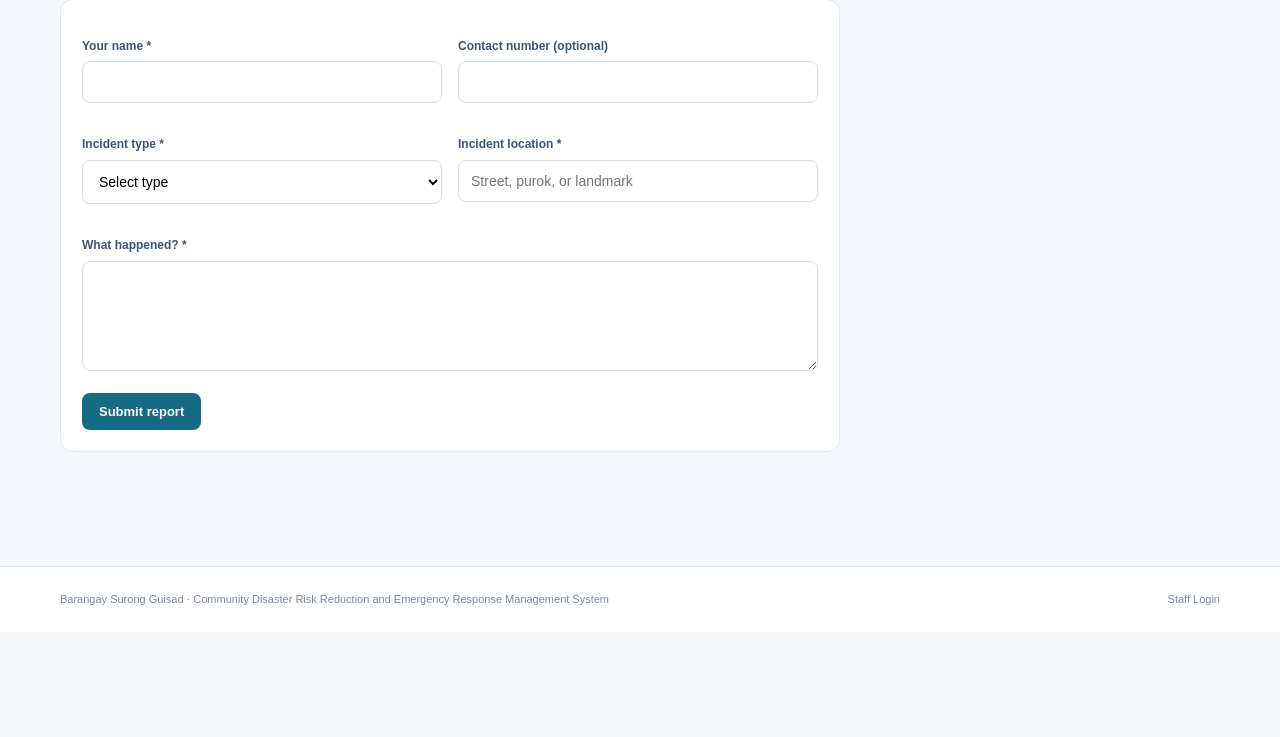
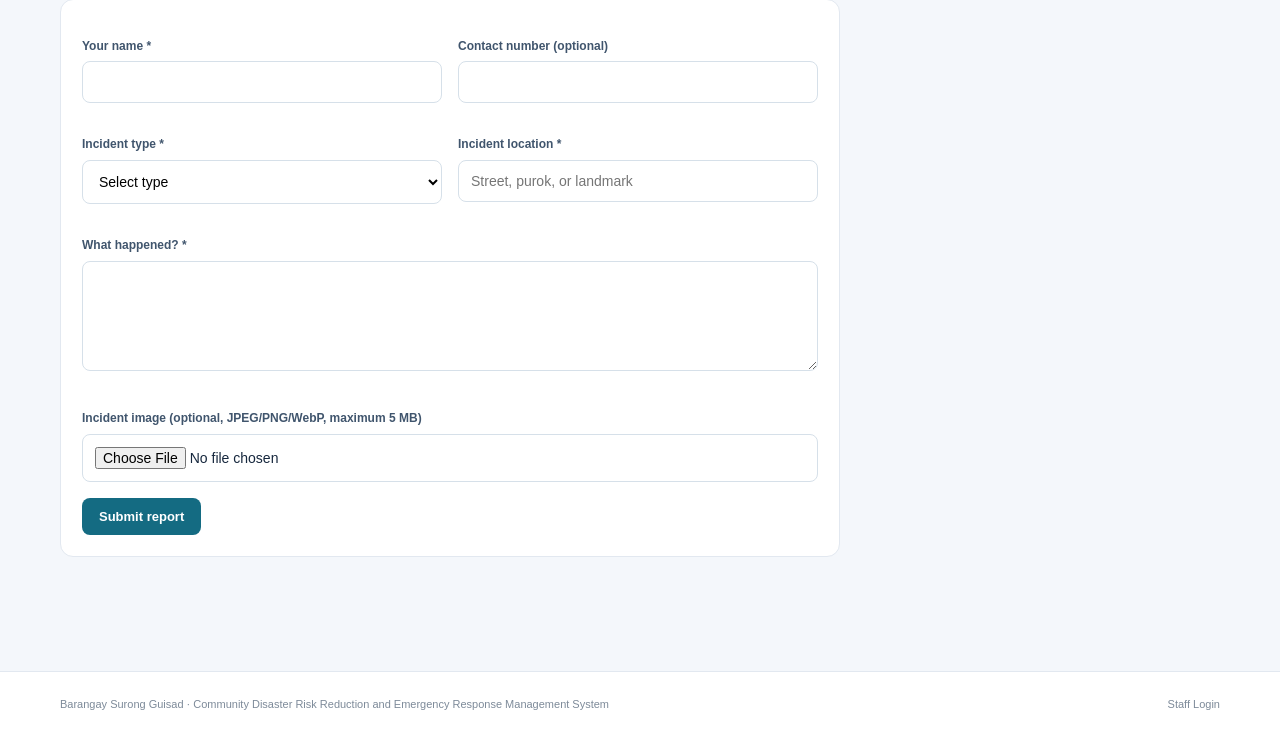
Before and after one commit to Diwagj/communitydisaster, a PHP site: page /report-incident.php in a window 1280 px wide. Shown: the part 225-962 px from the top of the page. Before the commit the page ends 830 px from the top, so only its background shows below. Run offline with PHP 8.4, Linux system fonts and the light colour scheme.

Commit message:
Add image upload functionality to incident reporting form

```diff
--- a/report-incident.php
+++ b/report-incident.php
@@ -3,6 +3,8 @@ require_once __DIR__ . '/includes/auth.php';
 
 $errors = [];
 $successMessage = '';
+$uploadedImagePath = null;
+$uploadedAbsolutePath = null;
 
 $formData = [
     'reporter_name' => '',
@@ -50,8 +52,32 @@ if ($_SERVER['REQUEST_METHOD'] === 'POST') {
         $errors[] = 'Provide the incident location (maximum 255 characters).';
     }
 
+    // Optional evidence image: verified JPEG, PNG or WebP only, maximum 5 MB.
+    if (isset($_FILES['incident_image']) && $_FILES['incident_image']['error'] !== UPLOAD_ERR_NO_FILE) {
+        if ($_FILES['incident_image']['error'] !== UPLOAD_ERR_OK || $_FILES['incident_image']['size'] > 5 * 1024 * 1024) {
+            $errors[] = 'The image must be 5 MB or smaller and upload successfully.';
+        } else {
+            $finfo = new finfo(FILEINFO_MIME_TYPE);
+            $mime = $finfo->file($_FILES['incident_image']['tmp_name']);
+            $allowedImages = ['image/jpeg'=>'jpg', 'image/png'=>'png', 'image/webp'=>'webp'];
+            if (!isset($allowedImages[$mime])) $errors[] = 'Upload a JPEG, PNG, or WebP image only.';
+        }
+    }
+
     if (empty($errors)) {
         try {
+            if (isset($_FILES['incident_image']) && $_FILES['incident_image']['error'] === UPLOAD_ERR_OK) {
+                $uploadDirectory = __DIR__ . '/storage/incident_uploads';
+                if (!is_dir($uploadDirectory) && !mkdir($uploadDirectory, 0750, true) && !is_dir($uploadDirectory)) {
+                    throw new RuntimeException('Upload directory could not be created.');
+                }
+                $fileName = bin2hex(random_bytes(16)) . '.' . $allowedImages[$mime];
+                $uploadedAbsolutePath = $uploadDirectory . '/' . $fileName;
+                if (!move_uploaded_file($_FILES['incident_image']['tmp_name'], $uploadedAbsolutePath)) {
+                    throw new RuntimeException('Image could not be saved.');
+                }
+                $uploadedImagePath = 'storage/incident_uploads/' . $fileName;
+            }
             $insertIncident = db()->prepare(
                 "INSERT INTO incidents
                     (
@@ -61,6 +87,7 @@ if ($_SERVER['REQUEST_METHOD'] === 'POST') {
                         incident_type,
                         description,
                         location,
+                        image_path,
                         status
                     )
                  VALUES
@@ -71,6 +98,7 @@ if ($_SERVER['REQUEST_METHOD'] === 'POST') {
                         :incident_type,
                         :description,
                         :location,
+                        :image_path,
                         'reported'
                     )"
             );
@@ -83,6 +111,7 @@ if ($_SERVER['REQUEST_METHOD'] === 'POST') {
                 'incident_type' => $formData['incident_type'],
                 'description' => $formData['description'],
                 'location' => $formData['location'],
+                'image_path' => $uploadedImagePath,
             ]);
 
             $successMessage = 'Your incident report has been submitted. The barangay team will review the information.';
@@ -94,7 +123,8 @@ if ($_SERVER['REQUEST_METHOD'] === 'POST') {
                 'description' => '',
                 'location' => '',
             ];
-        } catch (PDOException $exception) {
+        } catch (Throwable $exception) {
+            if ($uploadedAbsolutePath !== null && is_file($uploadedAbsolutePath)) unlink($uploadedAbsolutePath);
             error_log($exception->getMessage());
             $errors[] = 'The report could not be submitted. Please try again later or contact the barangay directly.';
         }
@@ -137,7 +167,7 @@ require __DIR__ . '/includes/public-page-start.php';
         </div>
     <?php endif; ?>
 
-    <form method="post" action="report-incident.php">
+    <form method="post" action="report-incident.php" enctype="multipart/form-data">
         <input
             type="hidden"
             name="csrf_token"
@@ -202,6 +232,10 @@ require __DIR__ . '/includes/public-page-start.php';
                     required
                 ><?= h($formData['description']) ?></textarea>
             </div>
+            <div class="field full">
+                <label for="incident_image">Incident image (optional, JPEG/PNG/WebP, maximum 5 MB)</label>
+                <input id="incident_image" name="incident_image" type="file" accept="image/jpeg,image/png,image/webp">
+            </div>
         </div>
 
         <button class="button" type="submit">Submit report</button>
```
